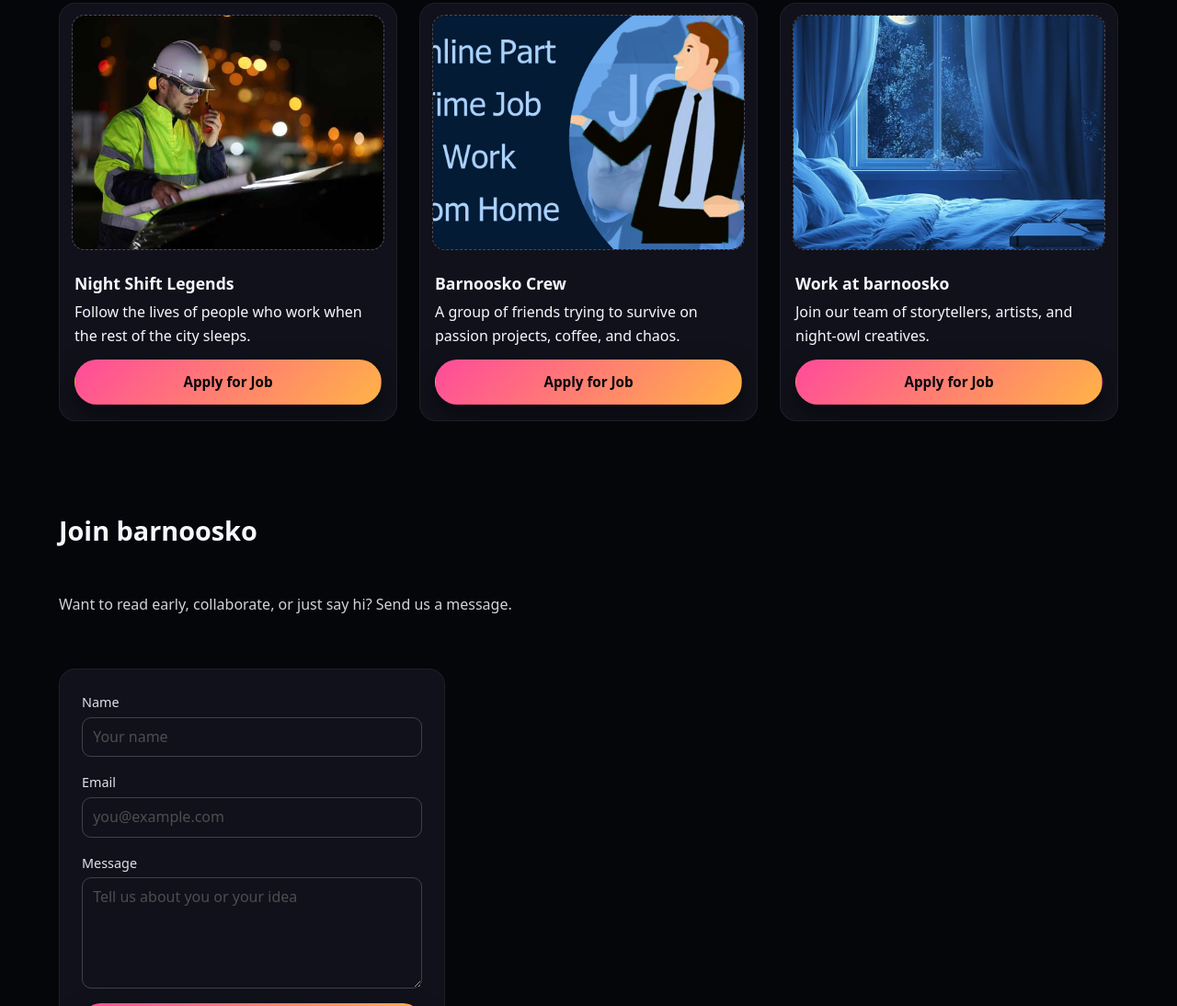
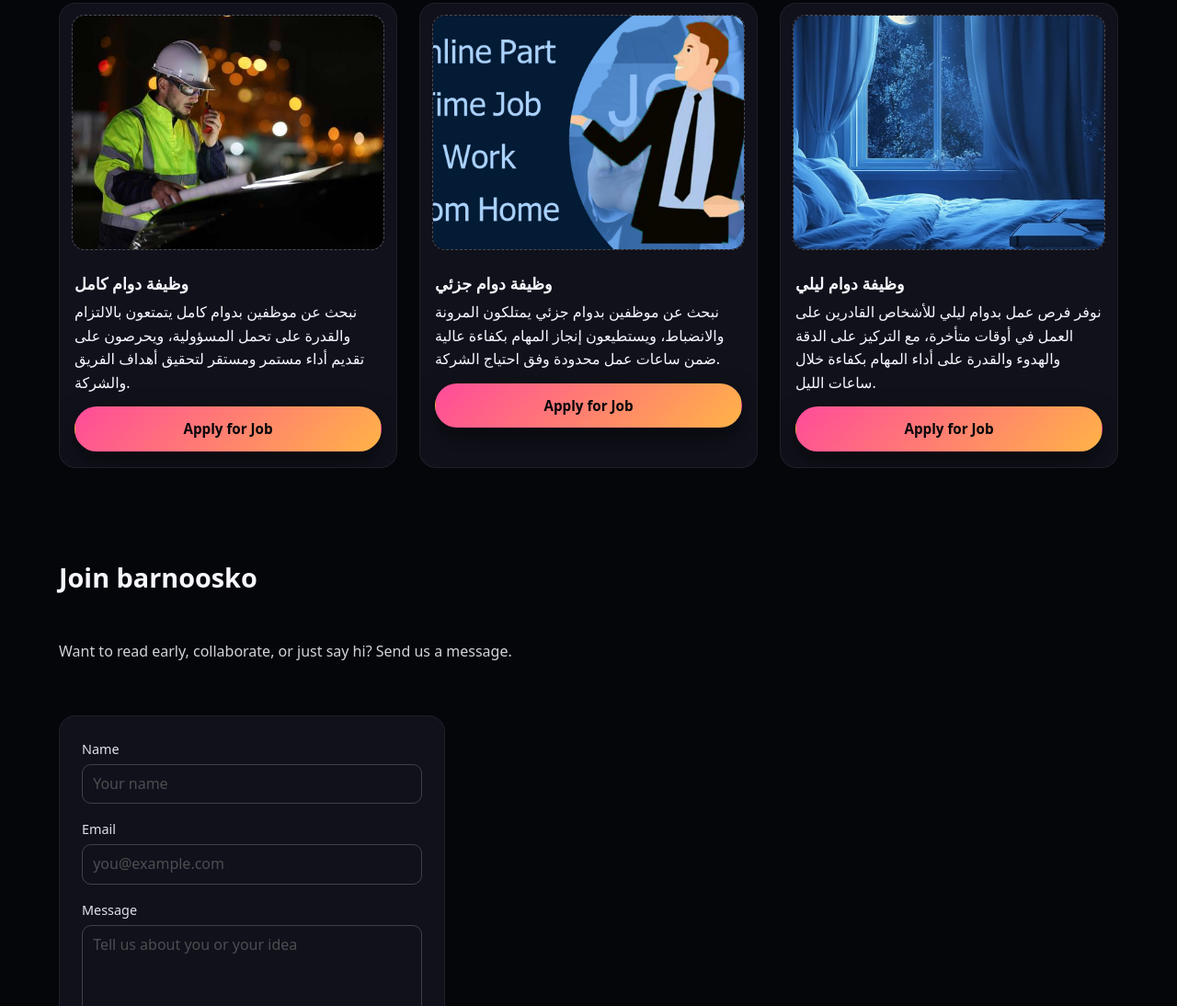
Before and after one commit to 2kox/barnoosko, a plain HTML site: page index.html in a window 1280 px wide. Shown: the part 1037-2131 px from the top of the page at 92% size. Drawn offline with Linux system fonts and the light colour scheme.

Commit message:
Update index.html

```diff
--- a/index.html
+++ b/index.html
@@ -75,8 +75,8 @@
                 </div>
             </div>
             <div class="card-body">
-                <h3>Night Shift Legends</h3>
-                <p>Follow the lives of people who work when the rest of the city sleeps.</p>
+                <h3>وظيفة دوام كامل</h3>
+                <p>نبحث عن موظفين بدوام كامل يتمتعون بالالتزام والقدرة على تحمل المسؤولية، ويحرصون على تقديم أداء مستمر ومستقر لتحقيق أهداف الفريق والشركة.</p>
 
                 <a href="https://your-job-link-1.com"
                    class="btn primary full-width job-btn"
@@ -94,8 +94,8 @@
                 </div>
             </div>
             <div class="card-body">
-                <h3>Barnoosko Crew</h3>
-                <p>A group of friends trying to survive on passion projects, coffee, and chaos.</p>
+                <h3>وظيفة دوام جزئي</h3>
+                <p>نبحث عن موظفين بدوام جزئي يمتلكون المرونة والانضباط، ويستطيعون إنجاز المهام بكفاءة عالية ضمن ساعات عمل محدودة وفق احتياج الشركة.</p>
 
                 <a href="https://your-job-link-2.com"
                    class="btn primary full-width job-btn"
@@ -113,8 +113,8 @@
                 </div>
             </div>
             <div class="card-body">
-                <h3>Work at barnoosko</h3>
-                <p>Join our team of storytellers, artists, and night-owl creatives.</p>
+                <h3>وظيفة دوام ليلي</h3>
+                <p>نوفر فرص عمل بدوام ليلي للأشخاص القادرين على العمل في أوقات متأخرة، مع التركيز على الدقة والهدوء والقدرة على أداء المهام بكفاءة خلال ساعات الليل.</p>
 
                 <a href="https://your-job-link-3.com"
                    class="btn primary full-width job-btn"
```
